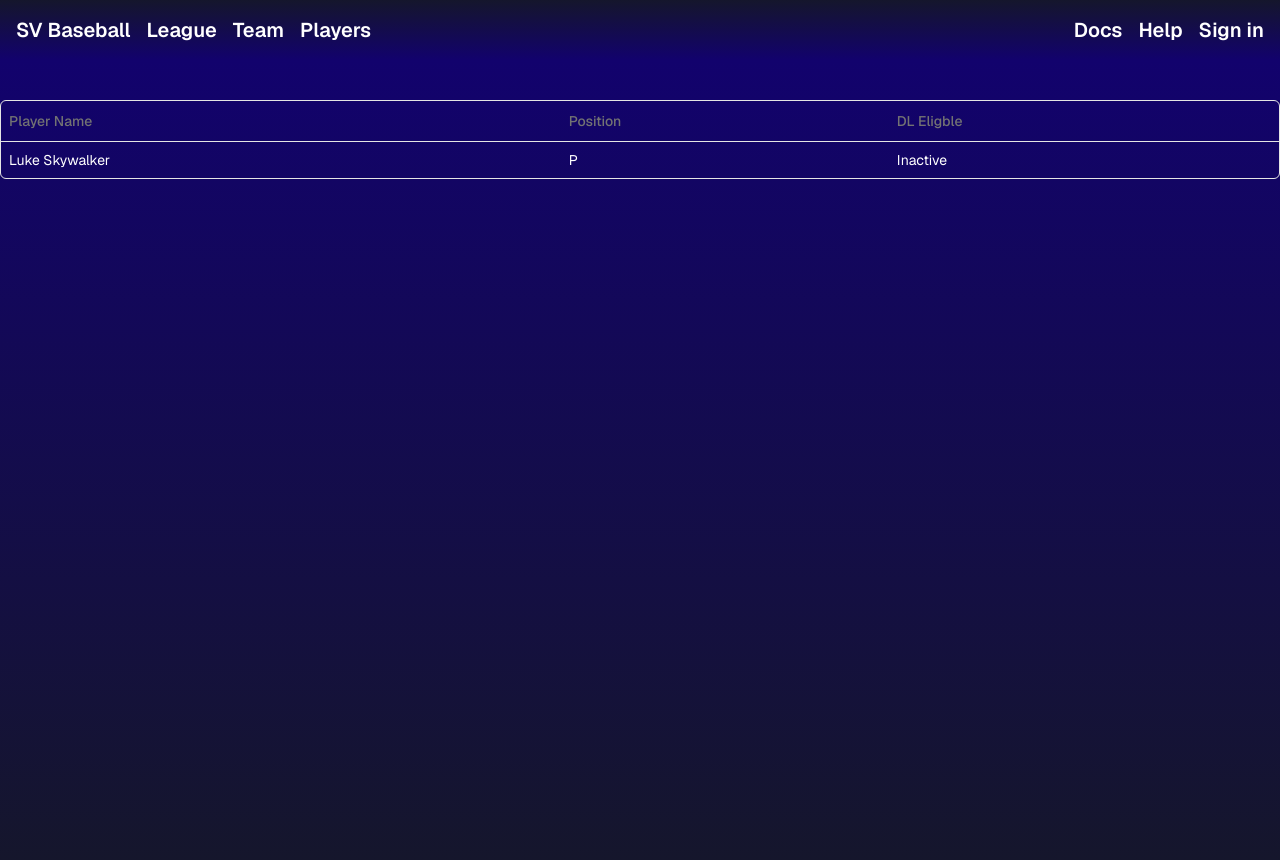
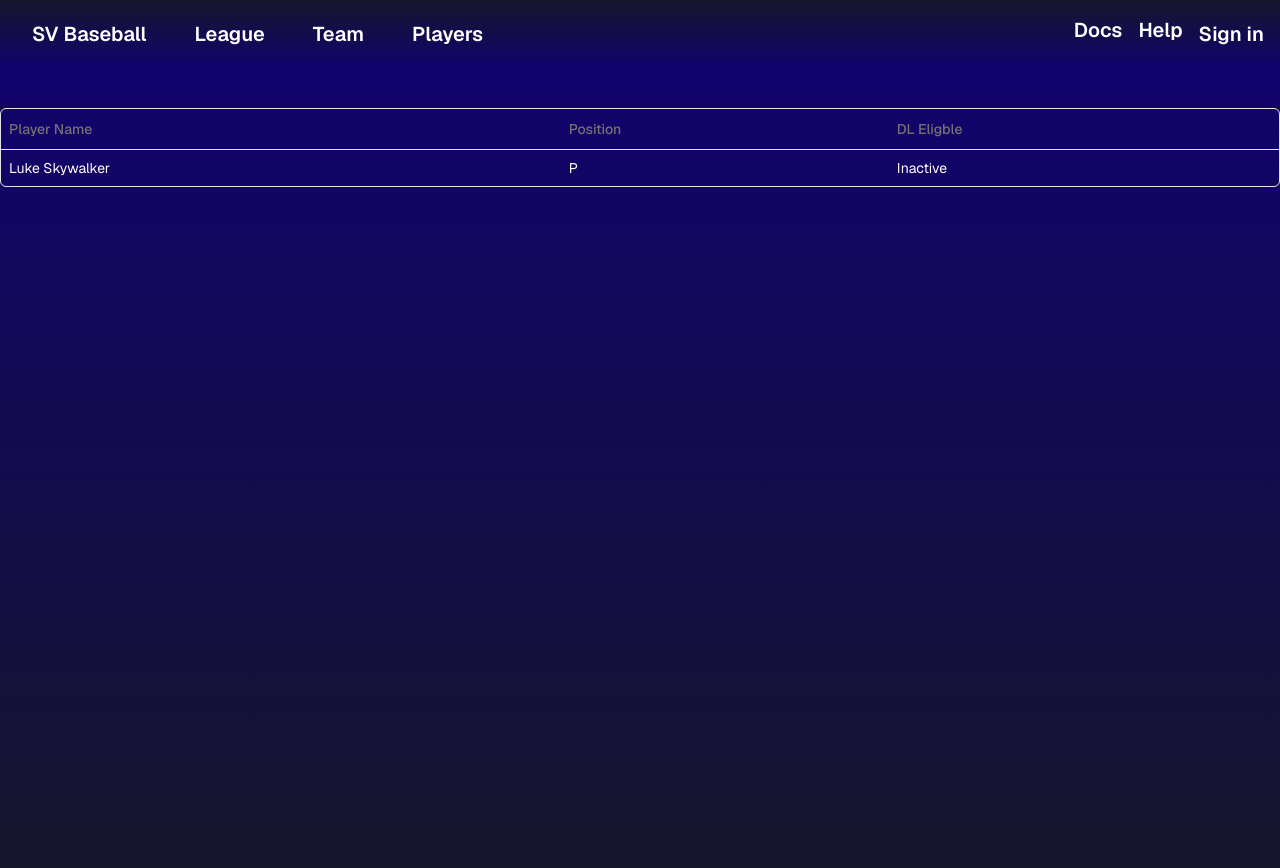
Before and after one commit to IceRayer-OG/mildraft, a Next.js app: page /league/players in a window 1280 px wide. Built offline with nearby package versions, Linux system fonts and the light colour scheme; no server answers.

Commit message:
top nav buttons

```diff
--- a/src/_components/TopNav.tsx
+++ b/src/_components/TopNav.tsx
@@ -1,4 +1,5 @@
 import { SignedIn, SignedOut, SignInButton, UserButton } from "@clerk/nextjs";
+import { Button } from "~/components/ui/button";
 import Link from 'next/link';
 
 export function TopNav() {
@@ -6,19 +7,18 @@ export function TopNav() {
         <nav className="flex justify-between w-full p-4 font-semibold text-xl bg-gradient-to-t from-[#12026d] to-[#15162c] text-white shadow-md">
 
             <div className="flex gap-4">
-            <Link href="/">
-                <div>SV Baseball</div>
-            </Link>
-            <Link href="/league">
-                <div>League</div>
-            </Link>
-            <Link href="/league/team">
-                <div>Team</div>
-            </Link>
-            <Link href="/league/players">
-                <div>Players</div>
-            </Link>
-
+            <Button asChild variant="ghost" className="font-semibold text-xl">
+                <Link href="/">SV Baseball</Link>
+            </Button>
+            <Button asChild variant="ghost" className="hover:bg-white/20 font-semibold text-xl">
+                <Link href="/league">League</Link>
+            </Button>
+            <Button asChild variant="ghost" className="hover:bg-white/20 font-semibold text-xl">
+                <Link href="/league/team">Team</Link>
+            </Button>
+            <Button asChild variant="ghost" className="hover:bg-white/20 font-semibold text-xl">
+                <Link href="/league/players">Players</Link>
+            </Button>
             </div>
 
             <div className="flex gap-4">
--- a/src/app/league/layout.tsx
+++ b/src/app/league/layout.tsx
@@ -1,5 +1,5 @@
 import "~/styles/globals.css";
-import { LeagueNav } from "../../_components/LeagueNav";
+// import { LeagueNav } from "../../_components/LeagueNav";
 
 import { type Metadata } from "next";
 
--- a/src/app/league/players/page.tsx
+++ b/src/app/league/players/page.tsx
@@ -1,4 +1,4 @@
-import { Players, columns } from "./columns"
+import { type Players, columns } from "./columns"
 import { DataTable } from "~/_components/data-table"
 
 async function getData(): Promise<Players[]> {
```
